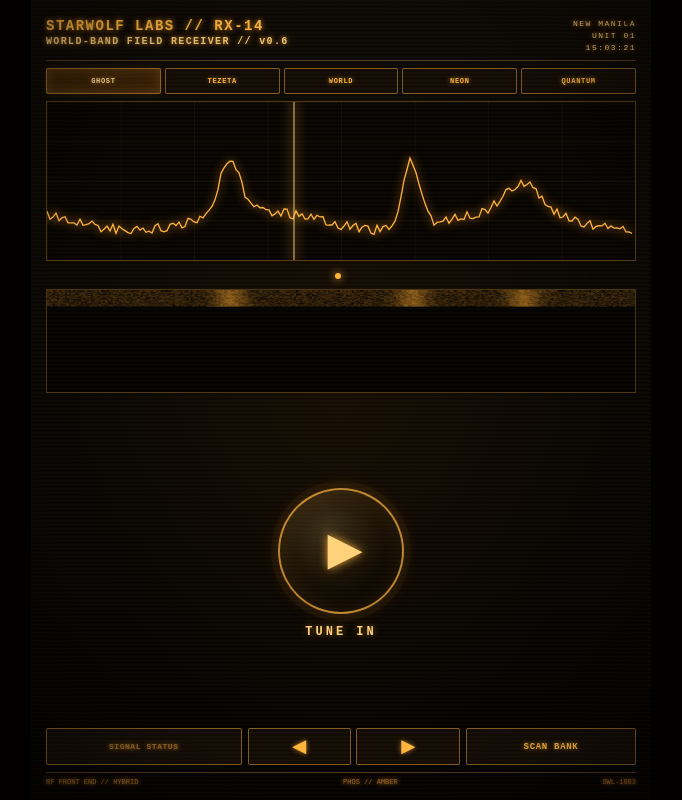
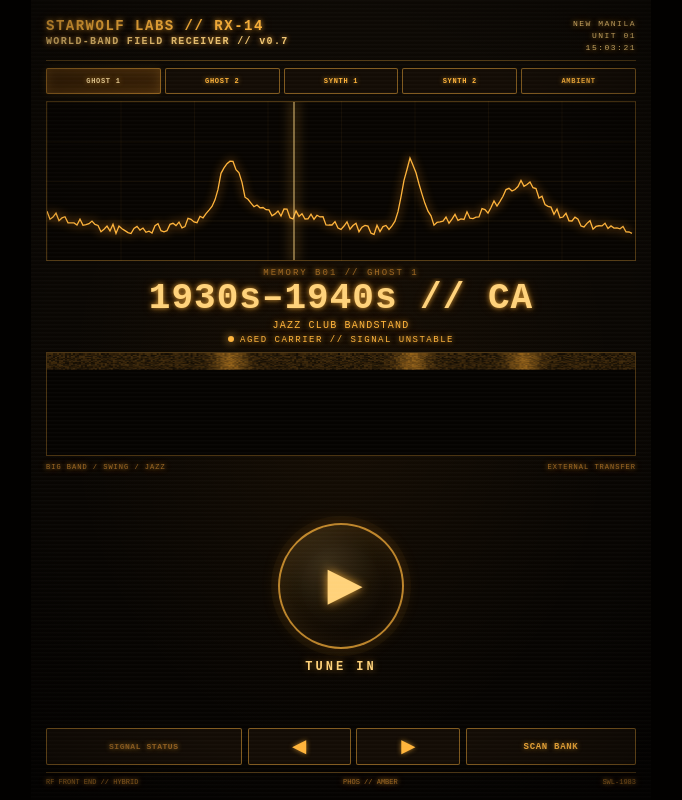
Before and after one commit to STARWOLF-LABS/rx14, a plain HTML site: page index.html in a window 1280 px wide. Shown: the whole page, without its empty margins (299-981 px from the left). Drawn offline with Linux system fonts and the light colour scheme.

Commit message:
RX-14 Build 7: retune interface for five carrier bands

```diff
--- a/index.html
+++ b/index.html
@@ -7,7 +7,7 @@
 <meta name="apple-mobile-web-app-status-bar-style" content="black-translucent">
 <meta name="theme-color" content="#090704">
 <link rel="manifest" href="manifest.webmanifest">
-<title>STARWOLF RX-14 // v0.6</title>
+<title>STARWOLF RX-14 // v0.7</title>
 <style>
 :root{--a:#ffb43b;--a2:#ffd27a;--dim:#9d6722;--line:rgba(255,180,59,.28)}
 *{box-sizing:border-box;-webkit-tap-highlight-color:transparent}
@@ -31,7 +31,7 @@
 .ghostPulse{animation:ghostPulse 5.2s infinite}@keyframes ghostPulse{0%,47%,49%,78%,80%,100%{opacity:1}48%{opacity:.78}79%{opacity:.9}}
 @media(max-height:650px){.scope{height:17vh}.water{height:10vh}.bandbar button{padding:6px 1px}.location{font-size:24px}}
 
-/* v0.6 phone-first field controls */
+/* v0.7 phone-first field controls */
 .sub{font-size:10px;letter-spacing:1.35px;font-weight:700;color:var(--a2);opacity:.95}
 .hero-tuner{display:flex;flex-direction:column;align-items:center;justify-content:center;flex:1;min-height:150px;margin:4px 0 6px}
 .tuning-knob{width:126px;height:126px;border-radius:50%;border:2px solid rgba(255,180,59,.72);padding:0;background:radial-gradient(circle at 38% 32%,rgba(255,210,122,.18),rgba(255,180,59,.055) 43%,#090502 72%);box-shadow:0 0 0 7px rgba(255,180,59,.04),inset 0 0 22px rgba(255,180,59,.14),0 0 18px rgba(255,145,20,.15);font-size:42px;color:var(--a2)}
@@ -45,7 +45,7 @@
 <body>
 <div id="crt"><div id="boot"></div><div id="message"></div>
 <div id="radio">
-<div class="top"><div><div class="brand">STARWOLF LABS // RX-14</div><div class="sub">WORLD-BAND FIELD RECEIVER // v0.6</div></div><div class="status">NEW MANILA<br>UNIT 01<br><span id="clock">--:--:--</span></div></div>
+<div class="top"><div><div class="brand">STARWOLF LABS // RX-14</div><div class="sub">WORLD-BAND FIELD RECEIVER // v0.7</div></div><div class="status">NEW MANILA<br>UNIT 01<br><span id="clock">--:--:--</span></div></div>
 <div class="bandbar" id="bands"></div>
 <div class="scope"><canvas id="spectrum"></canvas><div class="sweep"></div></div>
 <div class="readout"><div class="memory" id="memory"></div><div class="location" id="location"></div><div class="station" id="station"></div><div class="signal"><span class="dot"></span><span id="sig"></span></div></div>
@@ -61,17 +61,17 @@
 </div></div>
 <script src="stations.js"></script>
 <script>
-const labels=["GHOST","TEZETA","WORLD","NEON","QUANTUM"], prefix={NEON:"A",GHOST:"B",TEZETA:"C",WORLD:"D",QUANTUM:"E"};
-let band="GHOST",idx=0,playing=false; const $=id=>document.getElementById(id), audio=$("audio");
+const labels=["GHOST 1","GHOST 2","SYNTH 1","SYNTH 2","AMBIENT"], prefix={"GHOST 1":"B","GHOST 2":"B","SYNTH 1":"S","SYNTH 2":"S",AMBIENT:"E"};
+let band="GHOST 1",idx=0,playing=false; const $=id=>document.getElementById(id), audio=$("audio");
 labels.forEach(b=>{let x=document.createElement("button");x.textContent=b;x.onclick=()=>selectBand(b);$("bands").appendChild(x)});
 function stop(){audio.pause();audio.removeAttribute("src");audio.load();playing=false;syncHero()}
-function selectBand(b){stop();band=b;idx=0;document.querySelectorAll(".bandbar button").forEach((x,i)=>x.classList.toggle("active",labels[i]===b));$("crt").classList.toggle("ghostPulse",b==="GHOST");render();flash(b==="GHOST"?"GHOST BAND // ARCHIVAL CARRIER":b+" BAND // MEMORY ONLINE")}
-function render(){let s=BANKS[band][idx];$("memory").textContent=`MEMORY ${prefix[band]}${String(idx+1).padStart(2,"0")} // ${band}`;$("location").textContent=s.loc;$("station").textContent=s.name;$("genre").textContent=s.genre;$("sig").textContent=s.offline?"NO CARRIER // SEARCHING ARCHIVES":(band==="GHOST"?"AGED CARRIER // SIGNAL UNSTABLE":"CARRIER LOCKED // TRANSFER READY");$("range").textContent=s.offline?"NO CARRIER":"EXTERNAL TRANSFER"}
+function selectBand(b){stop();band=b;idx=0;document.querySelectorAll(".bandbar button").forEach((x,i)=>x.classList.toggle("active",labels[i]===b));$("crt").classList.toggle("ghostPulse",b.startsWith("GHOST"));render();flash(b.startsWith("GHOST")?"GHOST BAND // ARCHIVAL CARRIER":b+" BAND // MEMORY ONLINE")}
+function render(){let s=BANKS[band][idx];$("memory").textContent=`MEMORY ${prefix[band]}${String(idx+1).padStart(2,"0")} // ${band}`;$("location").textContent=s.loc;$("station").textContent=s.name;$("genre").textContent=s.genre;$("sig").textContent=s.offline?"NO CARRIER // SEARCHING ARCHIVES":(band.startsWith("GHOST")?"AGED CARRIER // SIGNAL UNSTABLE":"CARRIER LOCKED // TRANSFER READY");$("range").textContent=s.offline?"NO CARRIER":"EXTERNAL TRANSFER"}
 function flash(t){$("message").innerHTML=t+"<br><br>▓▓▓▓▓░░<br>ACQUIRING CARRIER...";$("message").style.display="block";setTimeout(()=>$("message").style.display="none",850)}
 function step(n){stop();idx=(idx+n+BANKS[band].length)%BANKS[band].length;render();flash("TUNING MEMORY")}
 $("prev").onclick=()=>step(-1);$("next").onclick=()=>step(1);
 $("scan").onclick=()=>{stop();flash("SCANNING "+band+" BANK");setTimeout(()=>{idx=(idx+1)%BANKS[band].length;render()},650)};
-const handleTune=async()=>{let s=BANKS[band][idx];if(playing){stop();$("sig").textContent=s.mode==="direct"?"DIRECT CARRIER // READY":"TRANSFER CARRIER // READY";return}if(s.mode==="direct"&&s.stream){$("sig").textContent="ACQUIRING SIGNAL...";flash("ACQUIRING SIGNAL...");audio.src=s.stream;audio.preload="none";try{await audio.play();playing=true;syncHero();$("sig").textContent="● SIGNAL ACQUIRED // LIVE AUDIO"}catch(e){playing=false;syncHero();$("sig").textContent="DIRECT CARRIER FAILED // TRANSFER AVAILABLE";transferFlash(["DIRECT CARRIER FAILED","STAND BY FOR TRANSFER"],()=>window.location.href=s.url)}}else{transferFlash(["HANDSHAKE...","ROUTING AUDIO CARRIER...","SIGNAL ACQUIRED","STAND BY FOR TRANSFER"],()=>window.location.href=s.url)}};
+const handleTune=async()=>{let s=BANKS[band][idx];if(s.offline){stop();$("sig").textContent="NO SIGNAL // SEARCHING...";flash("NO CARRIER // SCANNING VOID");return}if(playing){stop();$("sig").textContent=s.mode==="direct"?"DIRECT CARRIER // READY":"TRANSFER CARRIER // READY";return}if(s.mode==="direct"&&s.stream){$("sig").textContent="ACQUIRING SIGNAL...";flash("ACQUIRING SIGNAL...");audio.src=s.stream;audio.preload="none";try{await audio.play();playing=true;syncHero();$("sig").textContent="● SIGNAL ACQUIRED // LIVE AUDIO"}catch(e){playing=false;syncHero();$("sig").textContent="DIRECT CARRIER FAILED // TRANSFER AVAILABLE";transferFlash(["DIRECT CARRIER FAILED","STAND BY FOR TRANSFER"],()=>{if(s.url)window.location.href=s.url})}}else{transferFlash(["HANDSHAKE...","ROUTING AUDIO CARRIER...","SIGNAL ACQUIRED","STAND BY FOR TRANSFER"],()=>window.location.href=s.url)}};
 function transferFlash(lines,done){let box=$("message"),i=0;box.style.display="block";function show(){box.innerHTML=lines.slice(0,i+1).join("<br><br>");i++;if(i<lines.length)setTimeout(show,420);else setTimeout(()=>{box.style.display="none";if(done)done()},600)}show();}
 function syncHero(){
  const hero=document.querySelector(".hero-tuner"), icon=$("heroIcon"), label=$("heroLabel");
@@ -87,9 +87,9 @@
 
 const sp=$("spectrum"),sx=sp.getContext("2d"),wa=$("water"),wx=wa.getContext("2d");let phase=0;
 function resize(){[sp,wa].forEach(c=>{let r=c.getBoundingClientRect();c.width=Math.max(1,r.width*devicePixelRatio);c.height=Math.max(1,r.height*devicePixelRatio)})}addEventListener("resize",resize);
-function draw(){let w=sp.width,h=sp.height;sx.clearRect(0,0,w,h);sx.strokeStyle="#ffb43b";sx.lineWidth=1.3*devicePixelRatio;sx.shadowColor="#ff9a24";sx.shadowBlur=band==="GHOST"?10:6;sx.beginPath();for(let x=0;x<w;x+=3*devicePixelRatio){let jitter=band==="GHOST"?.06:.025,energy=playing?.08:0;let base=.72+jitter*Math.sin(x*.025+phase)+jitter*Math.random()-energy*Math.abs(Math.sin(phase*3+x*.01));let strength=band==="NEON"?.5:band==="GHOST"?.34:band==="TEZETA"?.42:band==="QUANTUM"?.22:.38;let p1=strength*Math.exp(-Math.pow((x-w*.31)/(w*.025),2)),p2=(strength+.08)*Math.exp(-Math.pow((x-w*.62)/(w*.02),2)),p3=strength*.55*Math.exp(-Math.pow((x-w*.81)/(w*.04),2));let y=h*Math.max(.1,base-p1-p2-p3);x===0?sx.moveTo(x,y):sx.lineTo(x,y)}sx.stroke();phase+=playing?.075:.04;requestAnimationFrame(draw)}
-function waterfall(){let w=wa.width,h=wa.height;wx.drawImage(wa,0,0,w,h,0,1*devicePixelRatio,w,h);wx.fillStyle="#070401";wx.fillRect(0,0,w,2*devicePixelRatio);for(let x=0;x<w;x+=2*devicePixelRatio){let a=.04+Math.random()*(band==="GHOST"?.2:.1)+(playing?.08:0);[.31,.62,.81].forEach(p=>a+=(band==="GHOST"?.34:.55)*Math.exp(-Math.pow((x/w-p)/.027,2)));wx.fillStyle=`rgba(255,170,45,${Math.min(.85,a)})`;wx.fillRect(x,0,2*devicePixelRatio,2*devicePixelRatio)}setTimeout(waterfall,band==="GHOST"?105:70)}
-const bootLines=["STARWOLF LABORATORIES","MOBILE SIGNAL DIVISION","","RX-14 WORLD-BAND RECEIVER // v0.6","ROM CHECK..............OK","DISPLAY................OK","AUDIO BUS..............OK","MEMORY BANK............OK","ARCHIVE LINK...........OK","","LOCATION: NEW MANILA // SECTOR 03","","RESTORING SIGNAL MEMORIES...","GHOST..................ONLINE","TEZETA..................ONLINE","WORLD...................ONLINE","NEON....................ONLINE","QUANTUM.................ONLINE","","> RECEIVER READY"];let bi=0;
-function bootNext(){if(bi<bootLines.length){$("boot").innerHTML+=bootLines[bi++]+"\n";setTimeout(bootNext,80+Math.random()*90)}else setTimeout(()=>{$("boot").style.display="none";$("radio").style.display="flex";resize();selectBand("GHOST")},450)}
+function draw(){let w=sp.width,h=sp.height;sx.clearRect(0,0,w,h);sx.strokeStyle="#ffb43b";sx.lineWidth=1.3*devicePixelRatio;sx.shadowColor="#ff9a24";sx.shadowBlur=band.startsWith("GHOST")?10:6;sx.beginPath();for(let x=0;x<w;x+=3*devicePixelRatio){let jitter=band.startsWith("GHOST")?.06:.025,energy=playing?.08:0;let base=.72+jitter*Math.sin(x*.025+phase)+jitter*Math.random()-energy*Math.abs(Math.sin(phase*3+x*.01));let strength=band==="NEON"?.5:band.startsWith("GHOST")?.34:band==="TEZETA"?.42:band==="QUANTUM"?.22:.38;let p1=strength*Math.exp(-Math.pow((x-w*.31)/(w*.025),2)),p2=(strength+.08)*Math.exp(-Math.pow((x-w*.62)/(w*.02),2)),p3=strength*.55*Math.exp(-Math.pow((x-w*.81)/(w*.04),2));let y=h*Math.max(.1,base-p1-p2-p3);x===0?sx.moveTo(x,y):sx.lineTo(x,y)}sx.stroke();phase+=playing?.075:.04;requestAnimationFrame(draw)}
+function waterfall(){let w=wa.width,h=wa.height;wx.drawImage(wa,0,0,w,h,0,1*devicePixelRatio,w,h);wx.fillStyle="#070401";wx.fillRect(0,0,w,2*devicePixelRatio);for(let x=0;x<w;x+=2*devicePixelRatio){let a=.04+Math.random()*(band.startsWith("GHOST")?.2:.1)+(playing?.08:0);[.31,.62,.81].forEach(p=>a+=(band.startsWith("GHOST")?.34:.55)*Math.exp(-Math.pow((x/w-p)/.027,2)));wx.fillStyle=`rgba(255,170,45,${Math.min(.85,a)})`;wx.fillRect(x,0,2*devicePixelRatio,2*devicePixelRatio)}setTimeout(waterfall,band.startsWith("GHOST")?105:70)}
+const bootLines=["STARWOLF LABORATORIES","MOBILE SIGNAL DIVISION","","RX-14 WORLD-BAND RECEIVER // v0.7","ROM CHECK..............OK","DISPLAY................OK","AUDIO BUS..............OK","MEMORY BANK............OK","ARCHIVE LINK...........OK","","LOCATION: NEW MANILA // SECTOR 03","","RESTORING SIGNAL MEMORIES...","GHOST 1.................ONLINE","GHOST 2.................ONLINE","SYNTH 1.................ONLINE","SYNTH 2.................ONLINE","AMBIENT..............NO CARRIER","","> RECEIVER READY"];let bi=0;
+function bootNext(){if(bi<bootLines.length){$("boot").innerHTML+=bootLines[bi++]+"\n";setTimeout(bootNext,80+Math.random()*90)}else setTimeout(()=>{$("boot").style.display="none";$("radio").style.display="flex";resize();selectBand("GHOST 1")},450)}
 $("boot").innerHTML="▮\n";setTimeout(()=>{$("boot").innerHTML="";bootNext()},300);resize();draw();waterfall();
 </script></body></html>
```
